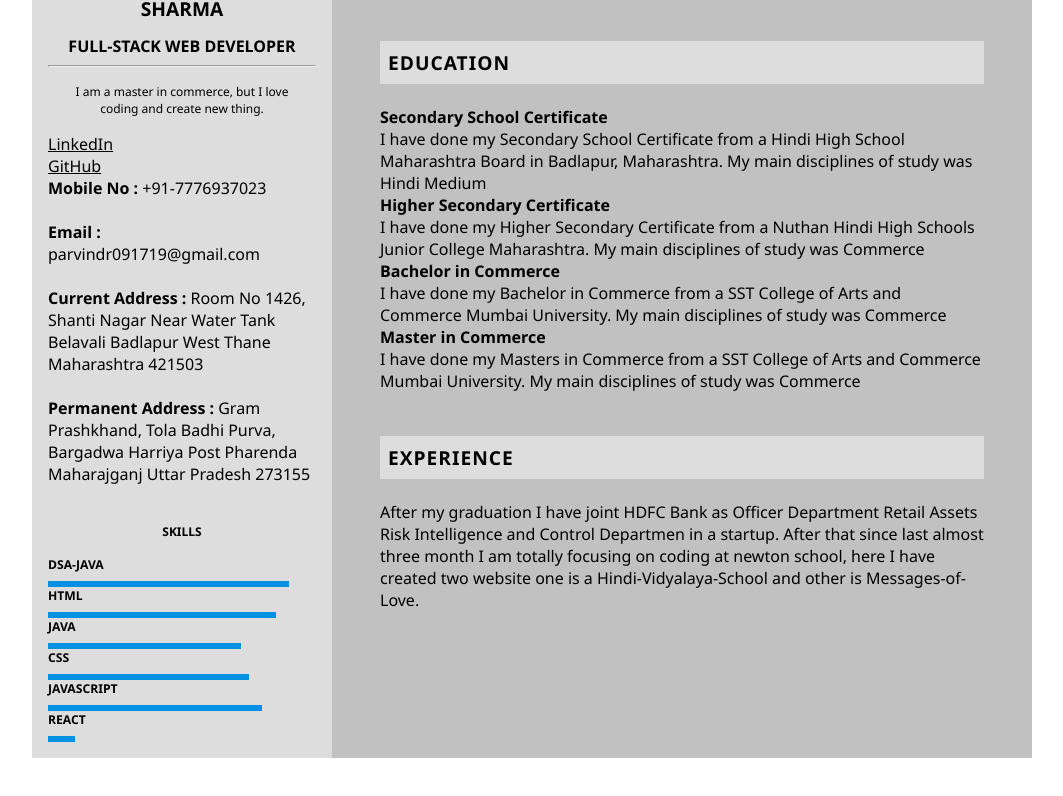
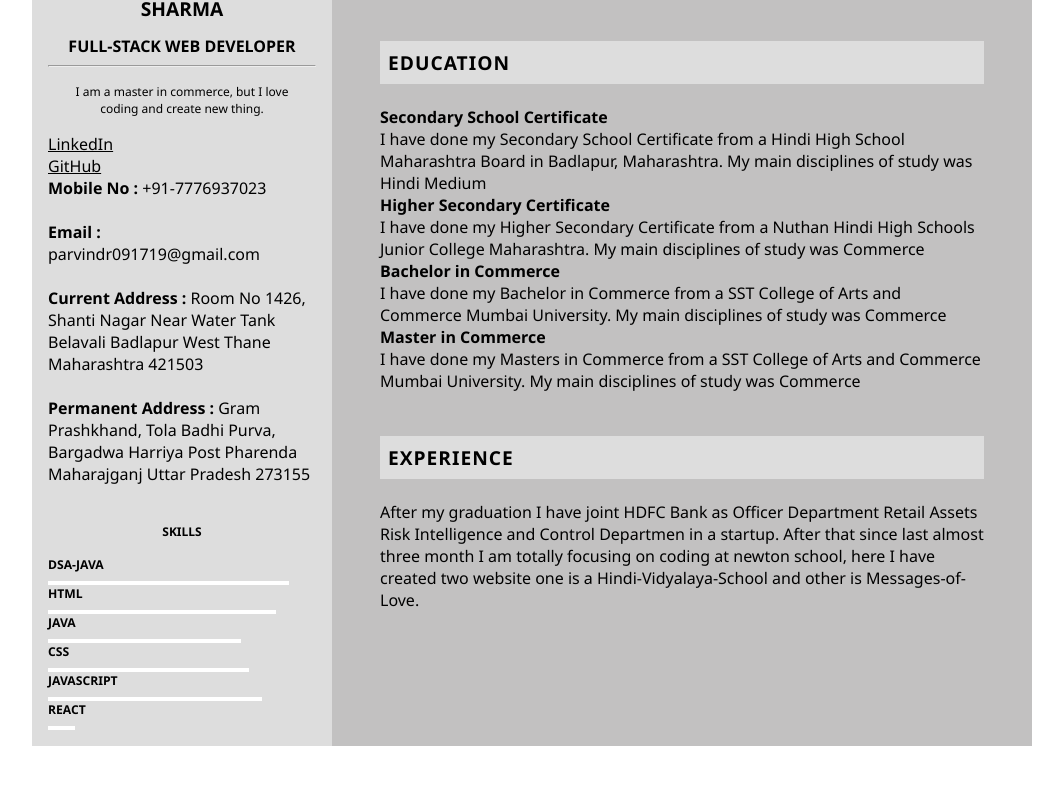
Before and after one commit to parvindr091719/Resume-Arvind-Sharma, a plain HTML site: page index.html in a window 1280 px wide. Shown: the part 554-1350 px from the top of the page, without its empty margins (32-1095 px from the left). Drawn offline with Linux system fonts and the light colour scheme.

Commit message:
Update style.css

```diff
--- a/style.css
+++ b/style.css
@@ -78,8 +78,8 @@ section{
     padding-bottom: 0.5rem;
 }
 .progress-bar{
-    border: solid 3px rgb(6, 145, 226);
-    height: 5px;
+    border: solid 1px white;
+    height: 4px;
     background-color: white;
 }
 .right-main-content{
```
